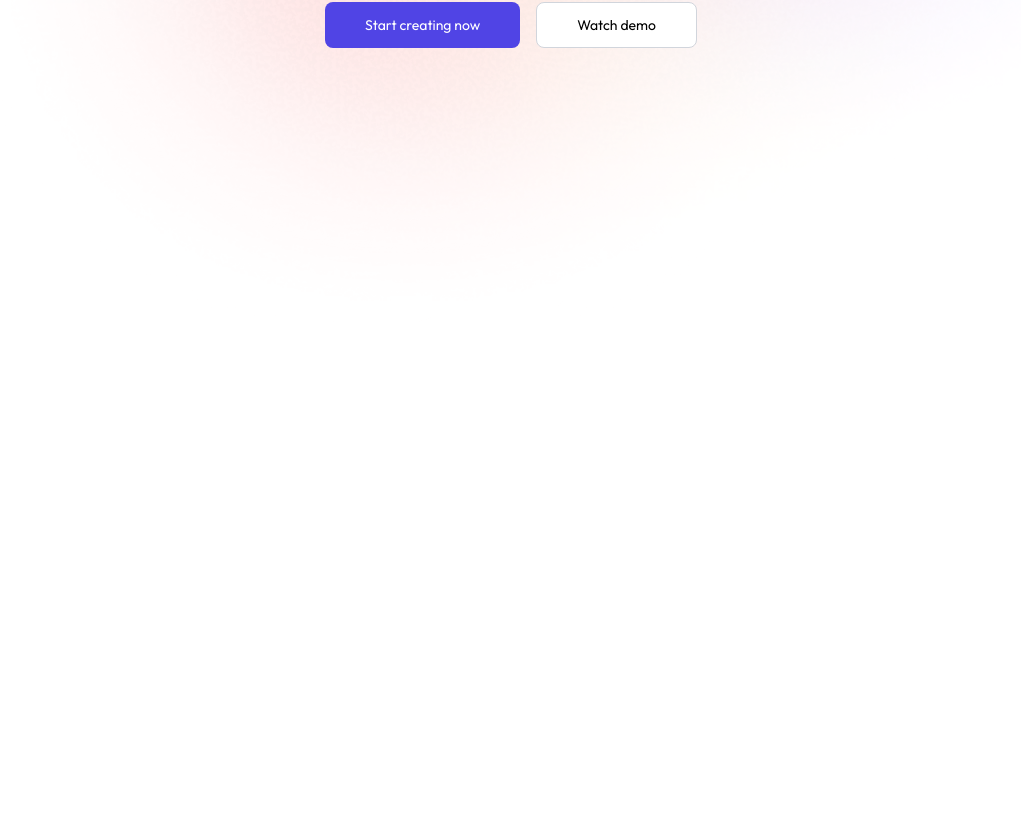
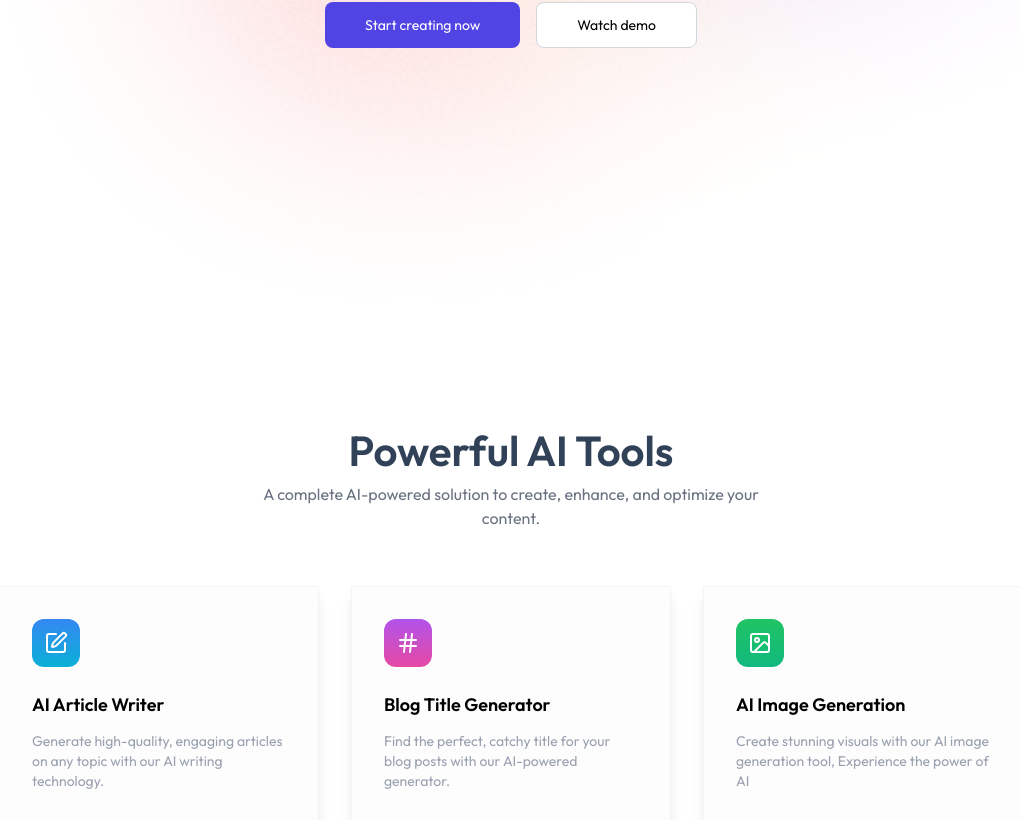
Before and after one commit to Rugved789/Igris-AI-An-AI-Driven-Full-Stack-SaaS-Platform, a React (Vite) app in the folder frontend/: page / in a window 1280 px wide. Shown: the part 477-1297 px from the top of the page, without its empty margins (129-1150 px from the left). Before the commit the page ends 800 px from the top, so only its background shows below. Built offline with nearby package versions, Linux system fonts and the light colour scheme; no server answers.

Commit message:
tools section

```diff
--- a/frontend/src/App.jsx
+++ b/frontend/src/App.jsx
@@ -18,7 +18,7 @@
         <Route path="/ai" element={<Layout />}>
           <Route index element={<DashBoard />} />
           <Route path="write-article" element={<WriteArticle />} />
-          <Route path="blog-title" element={<BlogTitles />} />
+          <Route path="blog-titles" element={<BlogTitles />} />
           <Route path="generate-images" element={<GenerateImage/>}/>
           <Route path="remove-bg" element={<RemoveBg/>}/>
           <Route path="remove-obj" element={<RemoveObj/>}/>
--- a/frontend/src/assets/assets.js
+++ b/frontend/src/assets/assets.js
@@ -47,14 +47,14 @@
         description: 'Effortlessly remove backgrounds from your images with our AI-driven tool.',
         Icon: Eraser,
         bg: { from: '#F76C1C', to: '#F04A3C' },
-        path: '/ai/remove-background'
+        path: '/ai/remove-bg'
     },
     {
         title: 'Object Removal',
         description: 'Remove unwanted objects from your images seamlessly with our AI object removal tool.',
         Icon: Scissors,
         bg: { from: '#5C6AF1', to: '#427DF5' },
-        path: '/ai/remove-object'
+        path: '/ai/remove-obj'
     },
     {
         title: 'Resume Reviewer',
--- /dev/null
+++ b/frontend/src/components/Tools.jsx
@@ -0,0 +1,46 @@
+import { useNavigate } from "react-router-dom";
+import { AiToolsData } from "../assets/assets";
+import { useUser } from "@clerk/clerk-react";
+
+const Tools = () => {
+  const navigate = useNavigate();
+  const { user } = useUser();
+  return (
+    <div className="px-4 sm:px-20 xl:32 my-24">
+      <div className="text-center">
+        <h2 className="text-slate-700 text-[42px] font-semibold">
+          Powerful AI Tools
+        </h2>
+        <p className="text-gray-500 max-w-lg mx-auto">
+          A complete AI-powered solution to create, enhance, and optimize your
+          content.
+        </p>
+      </div>
+
+      <div className="flex flex-wrap mt-10 justify-center">
+        {AiToolsData.map((tool, index) => {
+          return (
+            <div
+              key={index}
+              className="p-8 m-4 max-w-xs rouded-lg bg-[#FDFDFE] shadow-lg border border-gray-100 hover:-translate-y-1 transition-all duration-300 cursor-pointer"
+              onClick={() => {
+                user && navigate(tool.path);
+              }}
+            >
+              <tool.Icon
+                className="w-12 h-12 p-3 text-white rounded-xl"
+                style={{
+                  background: `linear-gradient(to bottom, ${tool.bg.from},${tool.bg.to})`,
+                }}
+              />
+              <h3 className="mt-6 mb-3 text-lg font-semibold">{tool.title}</h3>
+              <p className="text-gray-400 text-sm max-w-[%95]">{tool.description}</p>
+            </div>
+          );
+        })}
+      </div>
+    </div>
+  );
+};
+
+export default Tools;
--- a/frontend/src/pages/Home.jsx
+++ b/frontend/src/pages/Home.jsx
@@ -1,13 +1,13 @@
 import Hero from "../components/Hero"
 import Navbar from "../components/Navbar"
+import Tools from "../components/Tools"
 
-const Home = () => {
-  return (
-    <div>
-        <Navbar/>
-        <Hero/>
-    </div>
-  )
-}
+const Home = () => (
+  <div>
+    <Navbar />
+    <Hero />
+    <Tools />
+  </div>
+)
 
 export default Home
```
